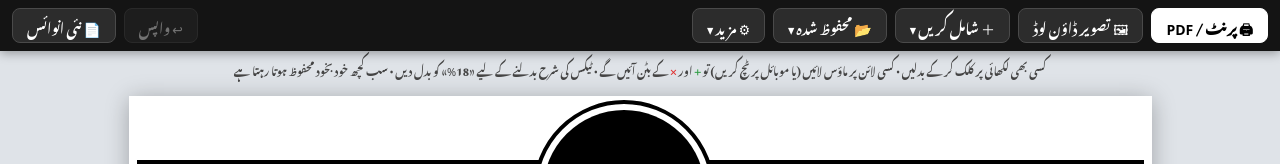
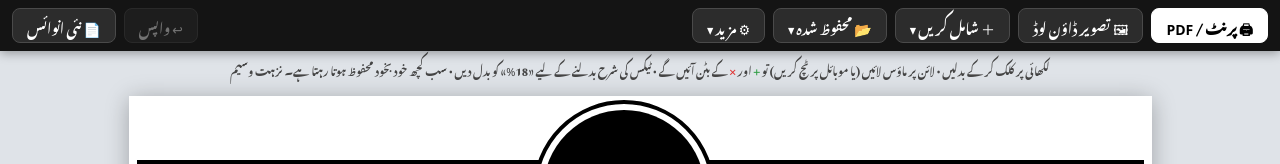
Before and after one commit to nuzwa269/goat-invoice, a plain HTML site: page index.html in a window 1280 px wide. Shown: the top 164 px of the page. Drawn offline with nearby package versions, Linux system fonts and the light colour scheme; a web font is replaced by a local one.

Commit message:
Modify hint text in index.html
Updated hint text for better clarity and added a name.

```diff
--- a/index.html
+++ b/index.html
@@ -173,7 +173,7 @@ table.it{margin:36px 0 0 21px;width:980px;border-collapse:separate;border-spacin
   <button data-cmd="install" id="installBtn" hidden style="background:#2f9e44;border-color:#2f9e44">📲 ایپ انسٹال کریں</button>
   <div id="lineBar"><button type="button" data-lb="ins" style="background:#2f9e44;border-color:#2f9e44">＋ نیچے نئی لائن</button><button type="button" data-lb="del" style="background:#e03131;border-color:#e03131">× یہ لائن حذف</button></div>
 </div>
-<div id="hint" class="no-print">کسی بھی لکھائی پر کلک کر کے بدلیں • کسی لائن پر ماؤس لائیں (یا موبائل پر ٹچ کریں) تو <b style="color:#2f9e44">+</b> اور <b style="color:#e03131">×</b> کے بٹن آئیں گے • ٹیکس کی شرح بدلنے کے لیے «18%» کو بدل دیں • سب کچھ خود بخود محفوظ ہوتا رہتا ہے</div>
+<div id="hint" class="no-print"> لکھائی پر کلک کر کے بدلیں • لائن پر ماؤس لائیں (یا موبائل پر ٹچ کریں) تو <b style="color:#2f9e44">+</b> اور <b style="color:#e03131">×</b> کے بٹن آئیں گے • ٹیکس کی شرح بدلنے کے لیے «18%» کو بدل دیں • سب کچھ خود بخود محفوظ ہوتا رہتا ہے۔ نزہت وسیم </div>
 <div id="stage"><div id="sheet"></div></div>
 <div id="toast" class="no-print"></div>
 <input type="file" id="logoFile" accept="image/*" hidden>
```
